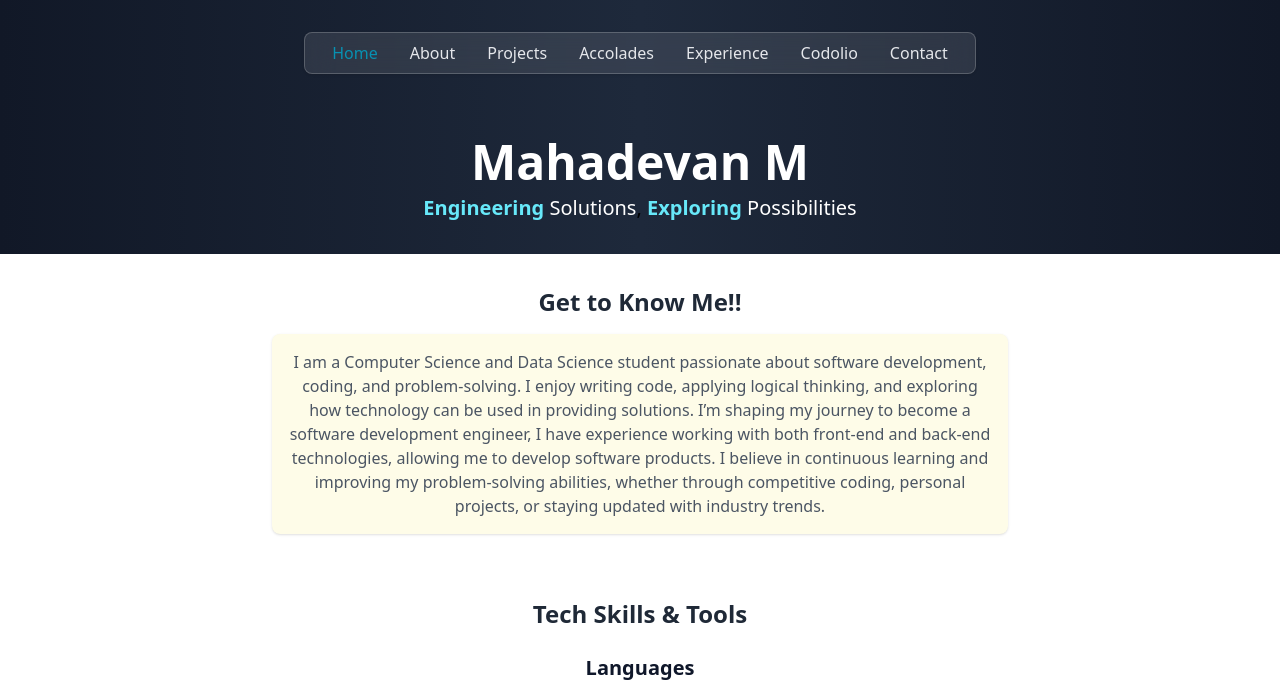
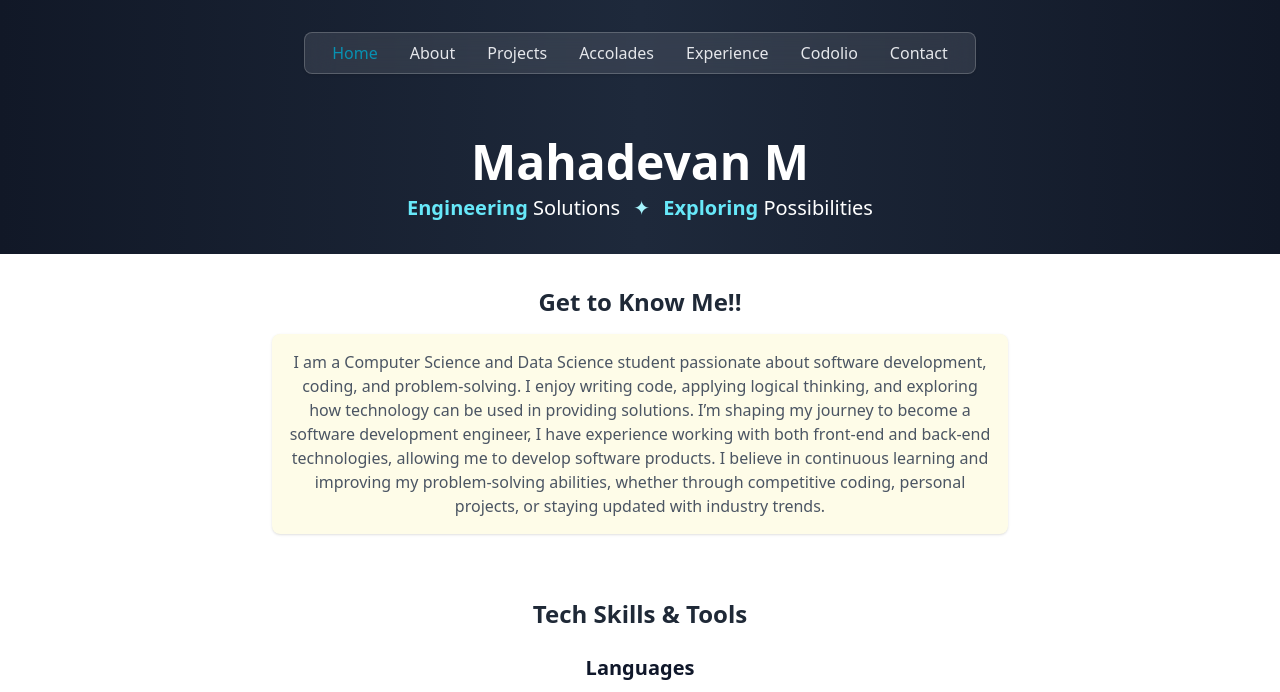
Before and after one commit to Mahadevan2005/Mahadevan-Portfolio, a plain HTML site: page index.html in a window 1280 px wide. Shown: the top 692 px of the page. Drawn offline with nearby package versions, Linux system fonts and the light colour scheme.

Commit message:
Update index.html

```diff
--- a/index.html
+++ b/index.html
@@ -45,8 +45,9 @@
           <h1 class="text-4xl md:text-5xl font-extrabold text-white mt-4">Mahadevan M</h1>
           <h2 class="text-lg md:text-xl mt-2">
             <span class="text-cyan-300 font-semibold">Engineering</span>
-            <span class="text-white"> Solutions</span>,
-            <span class="text-cyan-300 font-semibold"> Exploring</span>
+            <span class="text-white"> Solutions</span>
+            <span class="mx-2 text-cyan-200">✦</span>
+            <span class="text-cyan-300 font-semibold">Exploring</span>
             <span class="text-white"> Possibilities</span>
           </h2>
         </div>
```
